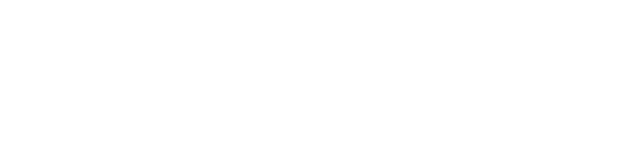
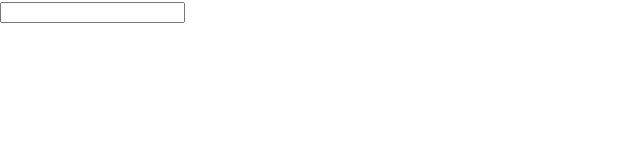
Before and after one commit to ItsJady-Taken/admin-dashboard, a plain HTML site: page index.html in a window 1280 px wide. Shown: the whole page, without its empty margins (0-640 px from the left). Drawn offline with Linux system fonts and the light colour scheme.

Commit message:
Added boiler plate for the html

```diff
--- a/index.html
+++ b/index.html
@@ -3,9 +3,26 @@
     <head>
         <meta charset="UTF-8">
         <meta name="viewport" content="width=device-width, initial-scale=1.0">
+        <link rel="stylesheet" href="styles.css">
         <title>Dashboard</title>
     </head>
     <body>
+        <div class="container-contents">
+            <div class="header">
+                <form>
+                    <input type="text" name="search" id="search">
+                </form>
+
+            </div>
+
+            <div class="sidebar"></div>
+
+            <div class="content-layout"></div>
+
+            <div class="anounce-layout"></div>
+
+            <div class="trending"></div>
+        </div>
 
     </body>
 </html>
--- a/styles.css
+++ b/styles.css
@@ -0,0 +1,5 @@
+body {
+    font-family: system-ui, -apple-system, BlinkMacSystemFont, 'Segoe UI', Roboto, Oxygen, Ubuntu, Cantarell, 'Open Sans', 'Helvetica Neue', sans-serif;
+    margin: 0;
+    padding: 0;
+}
```
